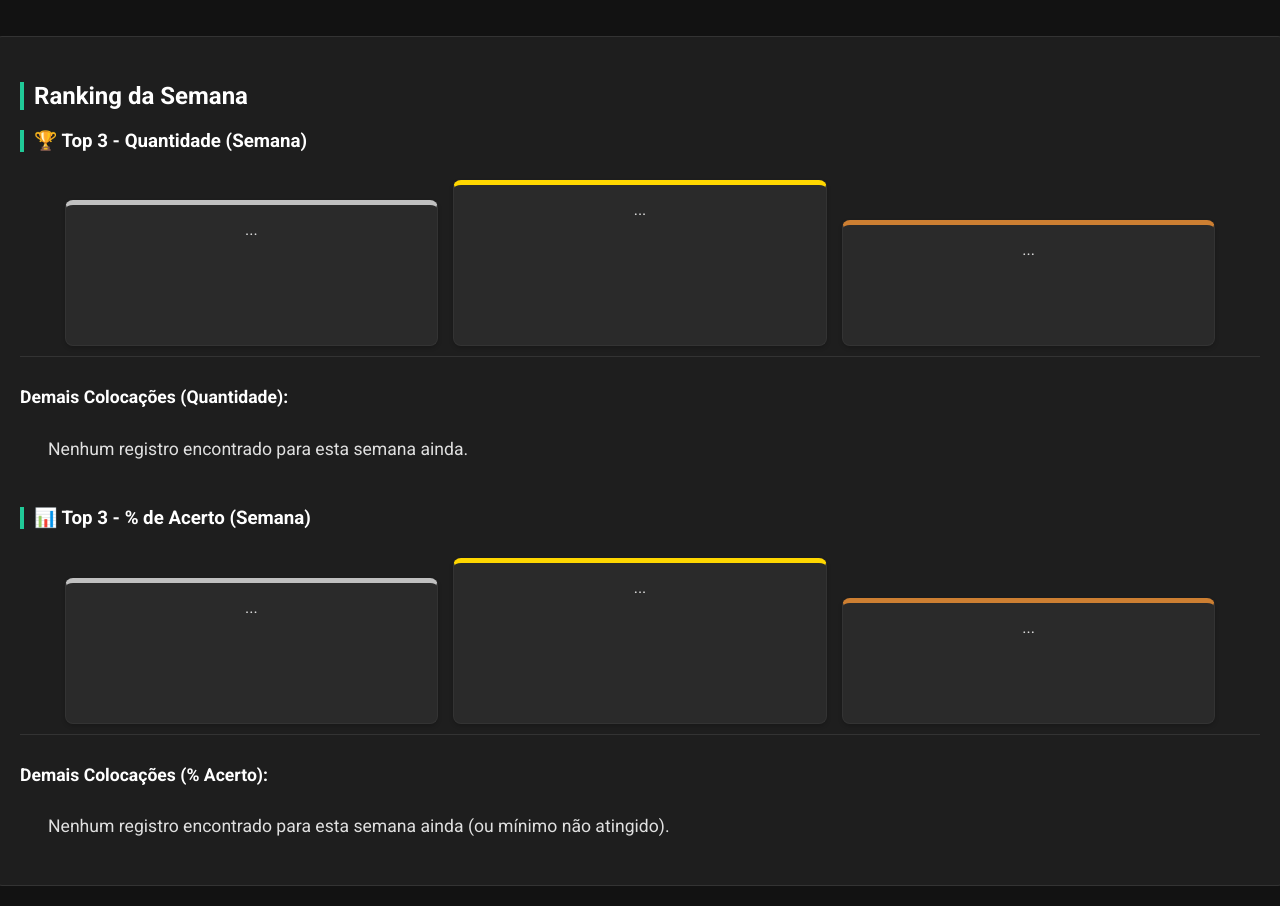
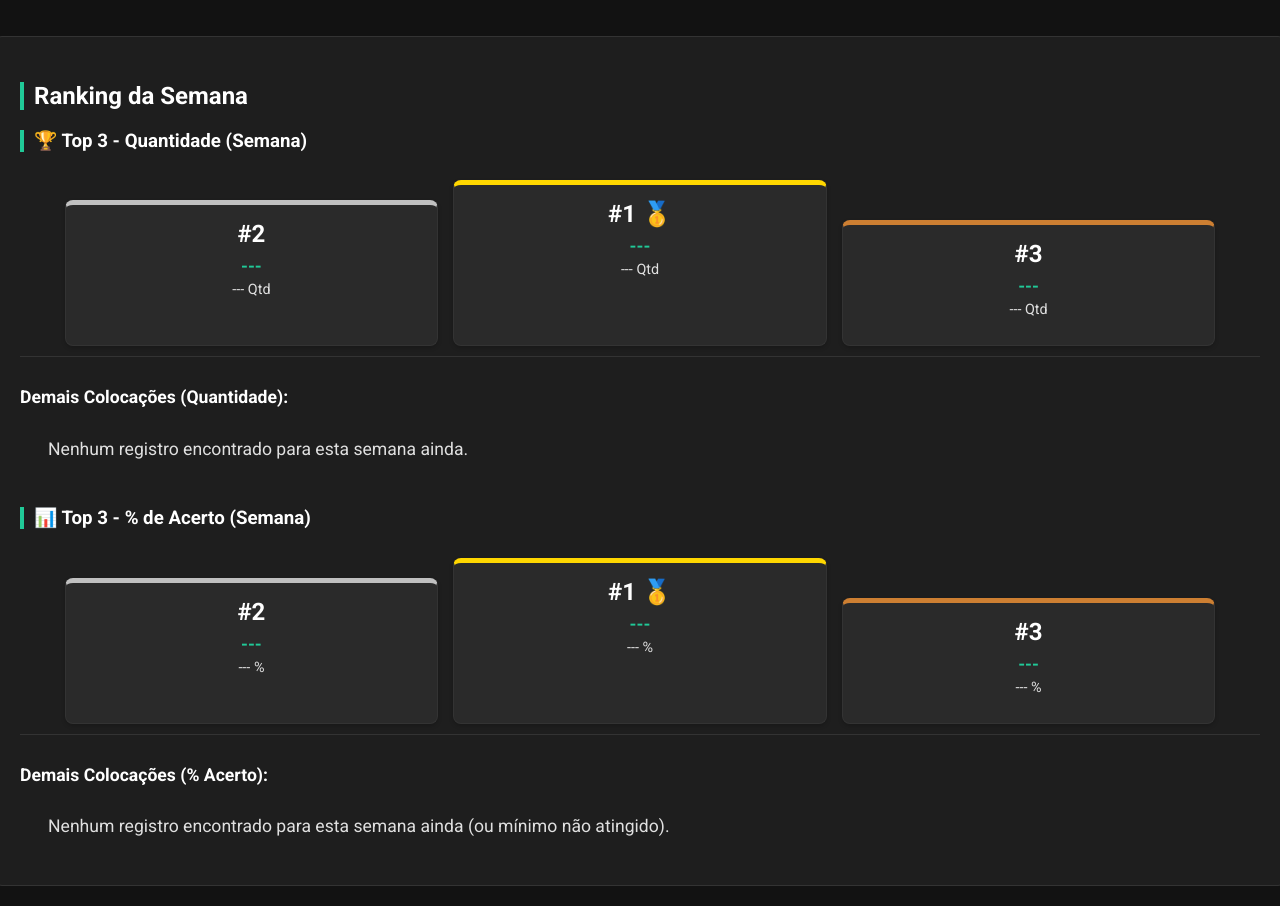
Before and after one commit to jvsouza01/mentoria-odisseia, a Flask app: page / in a window 1280 px wide. Shown: the part 177-1083 px from the top of the page. Run offline with Flask 3, Linux system fonts and the light colour scheme; data that the repository does not hold is empty.

Commit message:
Fix: Ajuste novas funções

```diff
--- a/static/script.js
+++ b/static/script.js
@@ -30,7 +30,7 @@ document.addEventListener('DOMContentLoaded', () => {
                     const nameEl = document.getElementById(`podium-qtd-${rank}-name`);
                     const scoreEl = document.getElementById(`podium-qtd-${rank}-score`);
                     if (nameEl) nameEl.textContent = item.nome;
-                    if (scoreEl) scoreEl.textContent = `${item.total} Qtd`;
+                    if (scoreEl) scoreEl.textContent = `${item.total} questões`;
                 });
 
                 // Preenche a lista do restante (4º em diante)
--- a/templates/index.html
+++ b/templates/index.html
@@ -17,26 +17,49 @@
         <a href="/gerenciar-simulados" class="nav-button">Gerenciar Simulados</a>
     </nav>
 
-    <div class="container" style="flex-direction: column; align-items: center; width: 100%; max-width: 1400px;"> <section class="ranking-section" style="width: 100%;"> <h2>Ranking da Semana</h2>
+    <div class="container" style="flex-direction: column; align-items: center; width: 100%; max-width: 1400px;">
+         <section class="ranking-section" style="width: 100%;">
+            <h2>Ranking da Semana</h2>
 
             <h3>🏆 Top 3 - Quantidade (Semana)</h3>
             <div class="ranking-podium" id="podium-quantidade">
-                <div class="podium-spot spot-2">...</div>
-                 <div class="podium-spot spot-1">...</div>
-                 <div class="podium-spot spot-3">...</div>
+                <div class="podium-spot spot-2">
+                    <div class="podium-rank">#2</div>
+                    <div class="podium-name" id="podium-qtd-2-name">---</div>
+                    <div class="podium-score" id="podium-qtd-2-score">--- Questões</div>
+                </div>
+                <div class="podium-spot spot-1">
+                    <div class="podium-rank">#1 🥇</div>
+                    <div class="podium-name" id="podium-qtd-1-name">---</div>
+                    <div class="podium-score" id="podium-qtd-1-score">--- Questões</div>
+                </div>
+                <div class="podium-spot spot-3">
+                    <div class="podium-rank">#3</div>
+                    <div class="podium-name" id="podium-qtd-3-name">---</div>
+                    <div class="podium-score" id="podium-qtd-3-score">--- Questões</div>
+                </div>
             </div>
             <h4>Demais Colocações (Quantidade):</h4>
-            <ol id="ranking-quantidade"></ol>
-
-            <h3 style="margin-top: 40px;">📊 Top 3 - % de Acerto (Semana)</h3>
+            <ol id="ranking-quantidade"></ol> <h3 style="margin-top: 40px;">📊 Top 3 - % de Acerto (Semana)</h3>
              <div class="ranking-podium" id="podium-percentual">
-                 <div class="podium-spot spot-2">...</div>
-                 <div class="podium-spot spot-1">...</div>
-                 <div class="podium-spot spot-3">...</div>
+                <div class="podium-spot spot-2">
+                    <div class="podium-rank">#2</div>
+                    <div class="podium-name" id="podium-perc-2-name">---</div>
+                    <div class="podium-score" id="podium-perc-2-score">--- %</div>
+                </div>
+                <div class="podium-spot spot-1">
+                    <div class="podium-rank">#1 🥇</div>
+                    <div class="podium-name" id="podium-perc-1-name">---</div>
+                    <div class="podium-score" id="podium-perc-1-score">--- %</div>
+                </div>
+                <div class="podium-spot spot-3">
+                    <div class="podium-rank">#3</div>
+                    <div class="podium-name" id="podium-perc-3-name">---</div>
+                    <div class="podium-score" id="podium-perc-3-score">--- %</div>
+                </div>
             </div>
             <h4>Demais Colocações (% Acerto):</h4>
-            <ol id="ranking-percentual"></ol>
-        </section>
+            <ol id="ranking-percentual"></ol> </section>
         </div> <script src="{{ url_for('static', filename='script.js') }}"></script>
 </body>
 </html>
```
